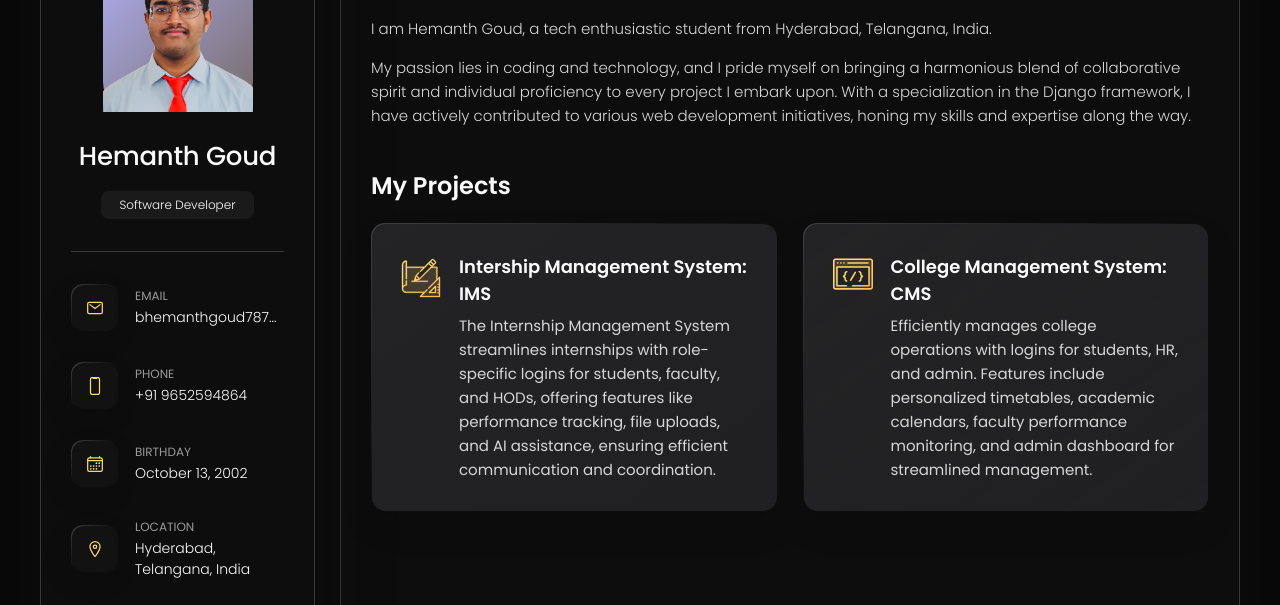
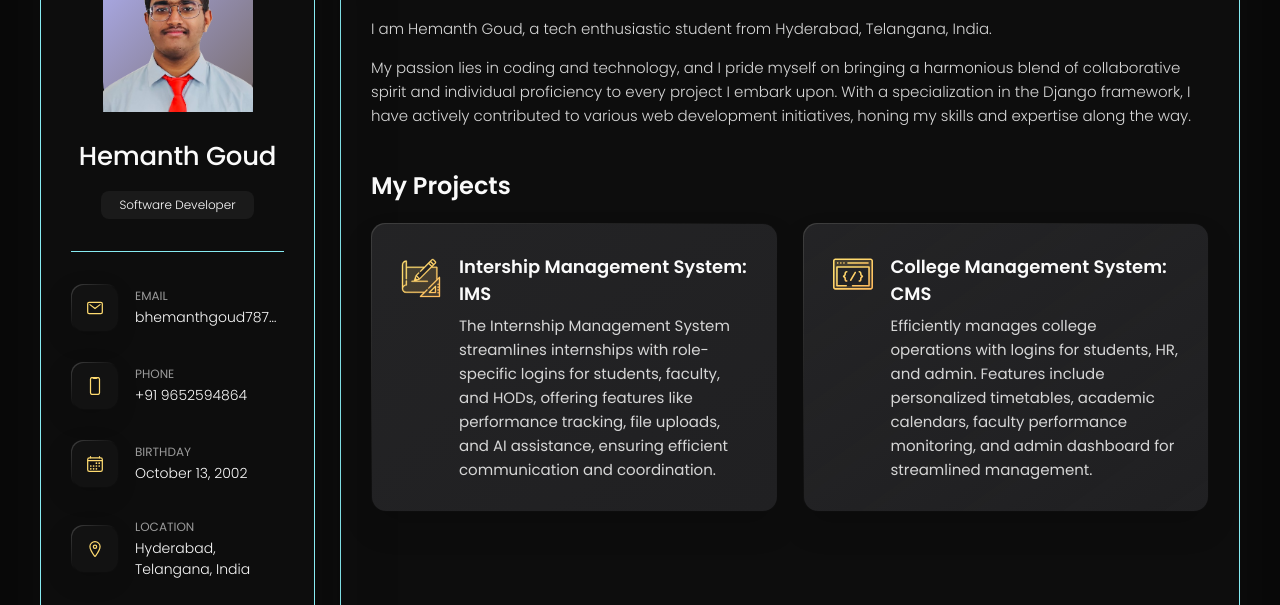
Before and after one commit to hemanth-user13/hemanthportfolio, a plain HTML site: page index.html in a window 1280 px wide. Shown: the part 162-767 px from the top of the page. Drawn offline with nearby package versions, Linux system fonts and the light colour scheme.

Commit message:
Update style.css

```diff
--- a/assets/css/style.css
+++ b/assets/css/style.css
@@ -32,7 +32,7 @@
 
   /* solid */
 
-  --jet: hsl(0, 0%, 22%);
+  --jet: hsl(184, 81%, 74%);
   --white-1: hsl(0, 0%, 100%);
   --white-2: hsl(0, 0%, 98%); /* This might be your lighter white shade */
   --orange-yellow-crayola: hsl(45, 100%, 72%);
```
